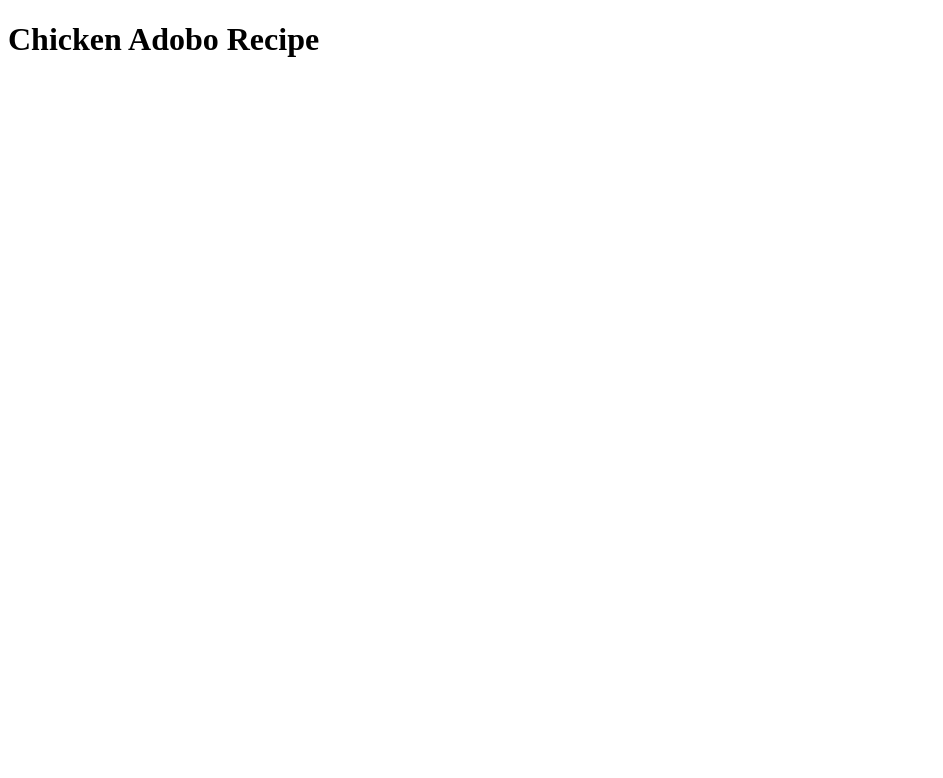
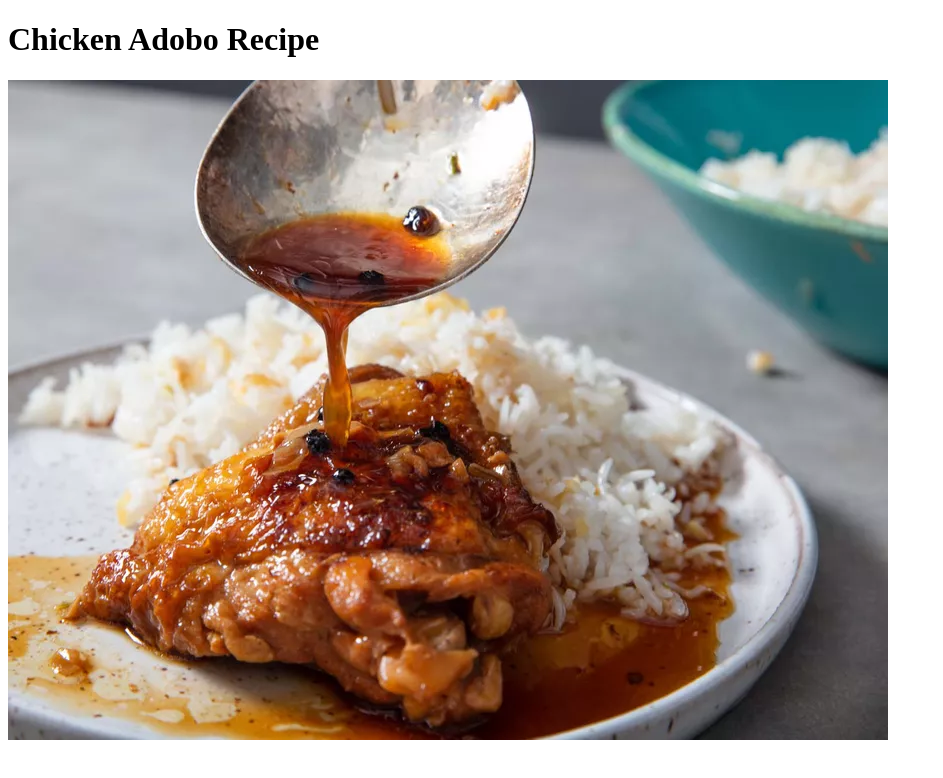
Before and after one commit to IsaiahGit/odin-recipes, a plain HTML site: page recipes/adobo.html in a window 1280 px wide. Shown: the whole page, without its empty margins (0-943 px from the left). Drawn offline with Linux system fonts and the light colour scheme.

Commit message:
Added photo to adobo and images folder.

```diff
--- a/recipes/adobo.html
+++ b/recipes/adobo.html
@@ -8,5 +8,6 @@
 </head>
 <body>
     <h1>Chicken Adobo Recipe</h1>
+    <img src ="../images/adobo.jpg" alt="A picture of a chicken thigh and white rice topped with adobo sauce.">
 </body>
 </html>
```
Also changed, not shown: images/adobo.jpg (added).
